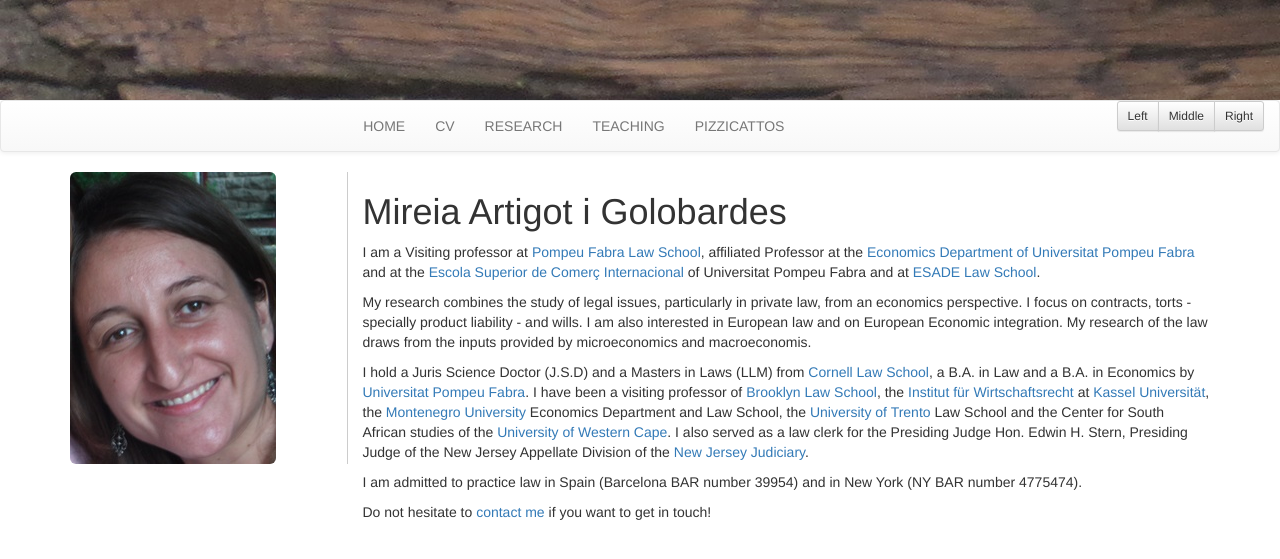
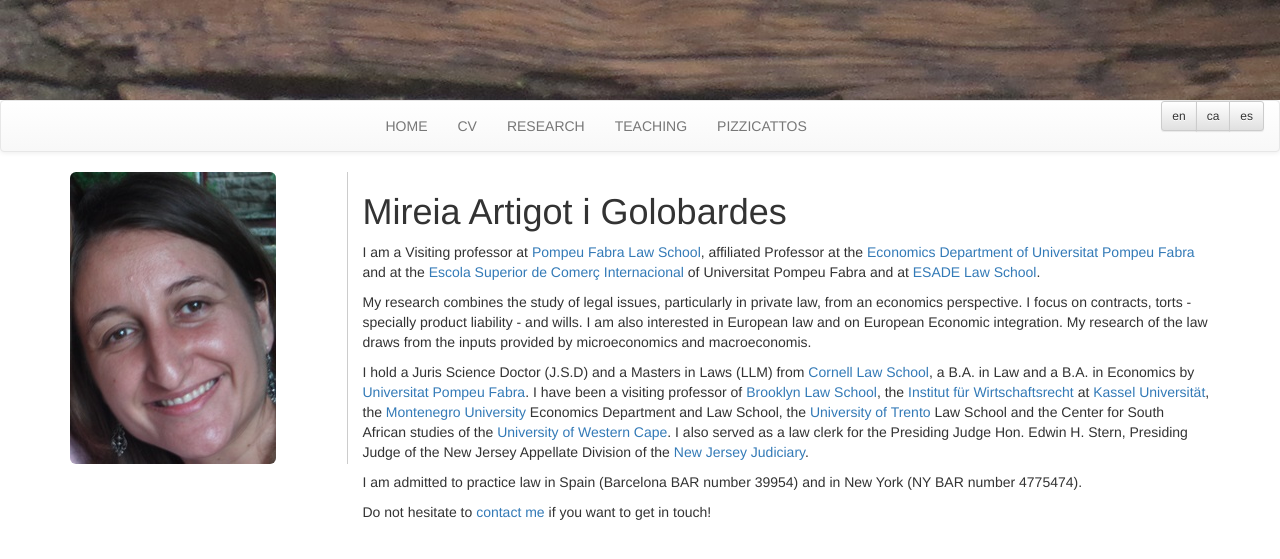
Before and after one commit to JohnPalmer/mireiaartigot, a Jekyll site: the page built from index.md, in a window 1280 px wide. Shown: the top 559 px of the page. Built offline with Jekyll 4.4.1, drawn with Linux system fonts in a browser that asks for light colours; nearby versions of some CDN libraries; our own code applies the rules of GitHub Pages for plain Markdown files.

Commit message:
Update navbar.html

```diff
--- a/_includes/navbar.html
+++ b/_includes/navbar.html
@@ -21,9 +21,9 @@
       </ul>
       <ul class="nav navbar-nav navbar-right">
       <div class="btn-group btn-group-sm" role="group" aria-label="...">
-  <button type="button" class="btn btn-default">Left</button>
-  <button type="button" class="btn btn-default">Middle</button>
-  <button type="button" class="btn btn-default">Right</button>
+  <a role="button" class="btn btn-default">en</a>
+  <a role="button" class="btn btn-default">ca</a>
+  <a role="button" class="btn btn-default">es</a>
 </div>
       </ul>
 
```
